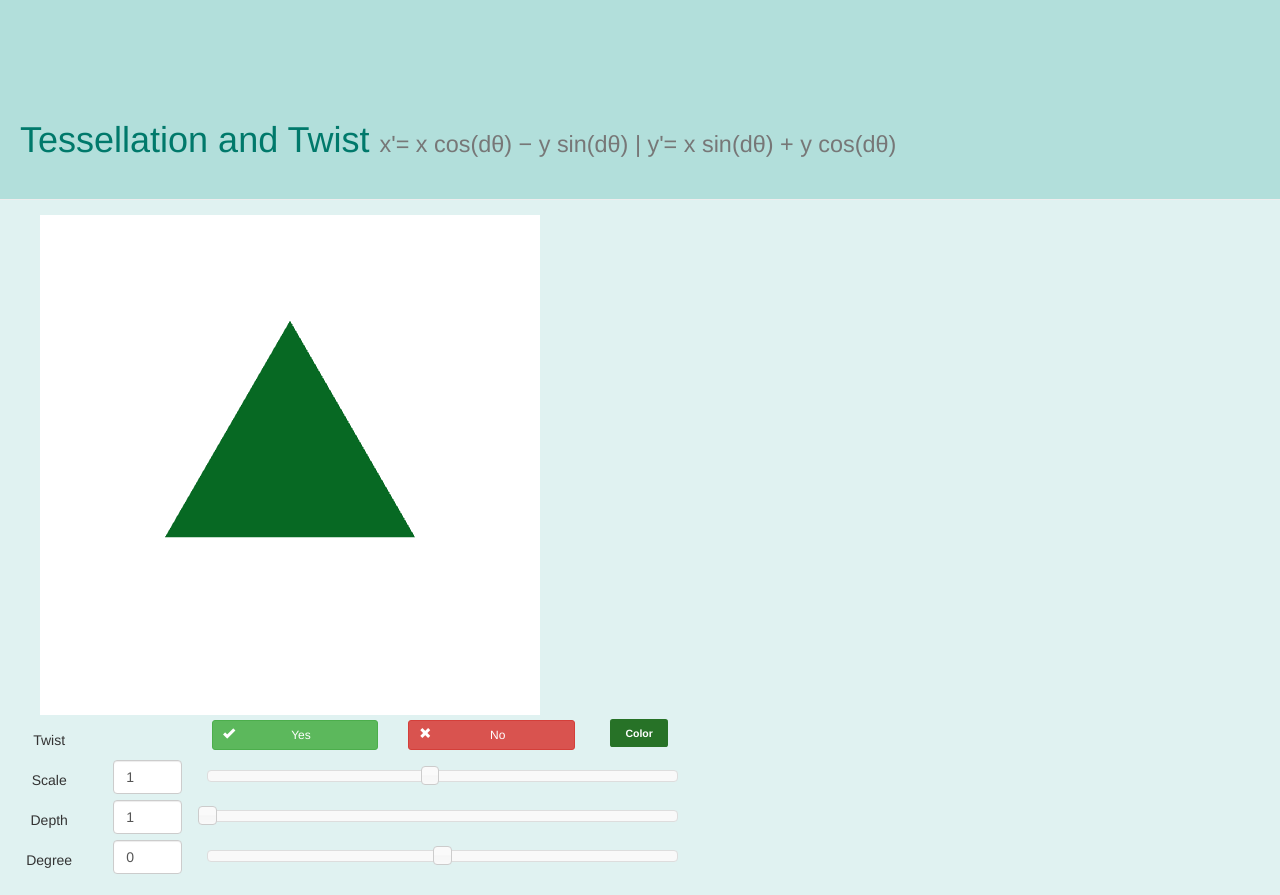
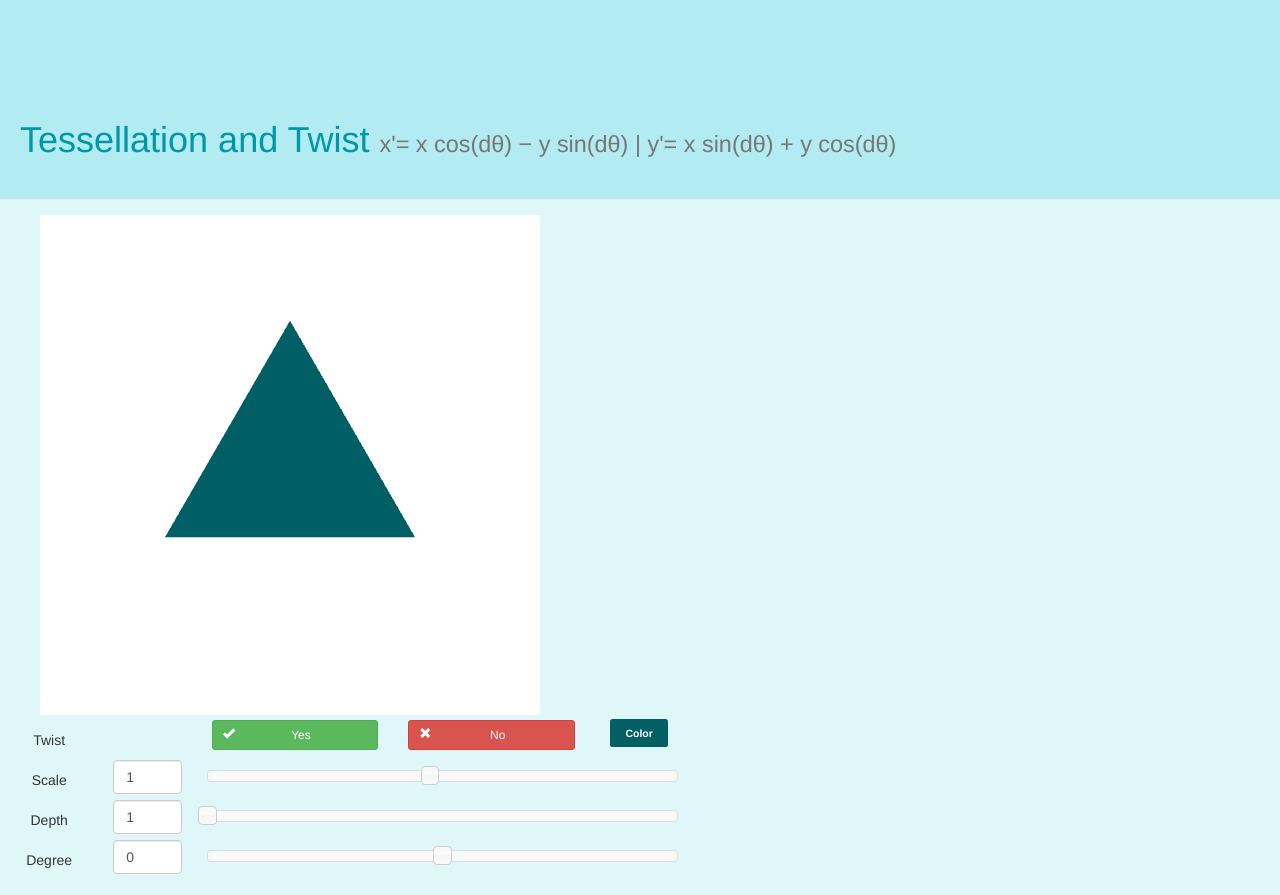
Before and after one commit to dt9450108/dt9450108.github.io, a plain HTML site: page webgl/twist/index.html in a window 1280 px wide. Drawn offline with Linux system fonts and the light colour scheme.

Commit message:
change color

```diff
--- a/webgl/twist/index.html
+++ b/webgl/twist/index.html
@@ -10,7 +10,7 @@
     <link rel="stylesheet" type="text/css" href="css/bootstrap-colorpicker.min.css">
     <style type="text/css" media="screen">
     body {
-        background: #E0F2F1 !important;
+        background: #E0F7FA !important;
     }
 
     .slider_vertical {
@@ -25,9 +25,9 @@
         padding-top: 100px;
         padding-left: 20px;
         margin: 0px;
-        background-color: #B2DFDB;
+        background-color: #B2EBF2;
         height: 200px;
-        color: #00796B;
+        color: #0097A7;
     }
 
     .container_align {
--- a/webgl/twist/js/twisttriangle.js
+++ b/webgl/twist/js/twisttriangle.js
@@ -6,7 +6,7 @@ var THETA = 0 * Math.PI / 180;
 var DIVIDE_NUM = 1;
 var TRIANGLE_SCALE = 1;
 var colors = [];
-var colord = vec4(0.02745098, 0.411764706, 0.137254902, 1.0);
+var colord = vec4(0.0, 0.37254902, 0.392156863, 1.0);
 var mode = 1;
 
 $(document).ready(function() {
@@ -78,7 +78,7 @@ $(document).ready(function() {
     $('#pcolorLabel').colorpicker({
         'format': 'rgba',
         'customClass': 'colorpicker-2x',
-        'color': 'rgba(39,114,39, 1.0)',
+        'color': 'rgba(0,96,100, 1.0)',
         'sliders': {
             'saturation': {
                 'maxLeft': 125,
@@ -93,7 +93,7 @@ $(document).ready(function() {
         }
     });
     $('#pcolorLabel').on('changeColor.colorpicker', setLabelColor);
-    $('#pcolorLabel').css('background-color', 'rgba(39,114,39, 1.0)');
+    $('#pcolorLabel').css('background-color', 'rgba(0,96,100, 1.0)');
     $('#changemode').click(function() {
         mode = !mode;
         redraw();
```
